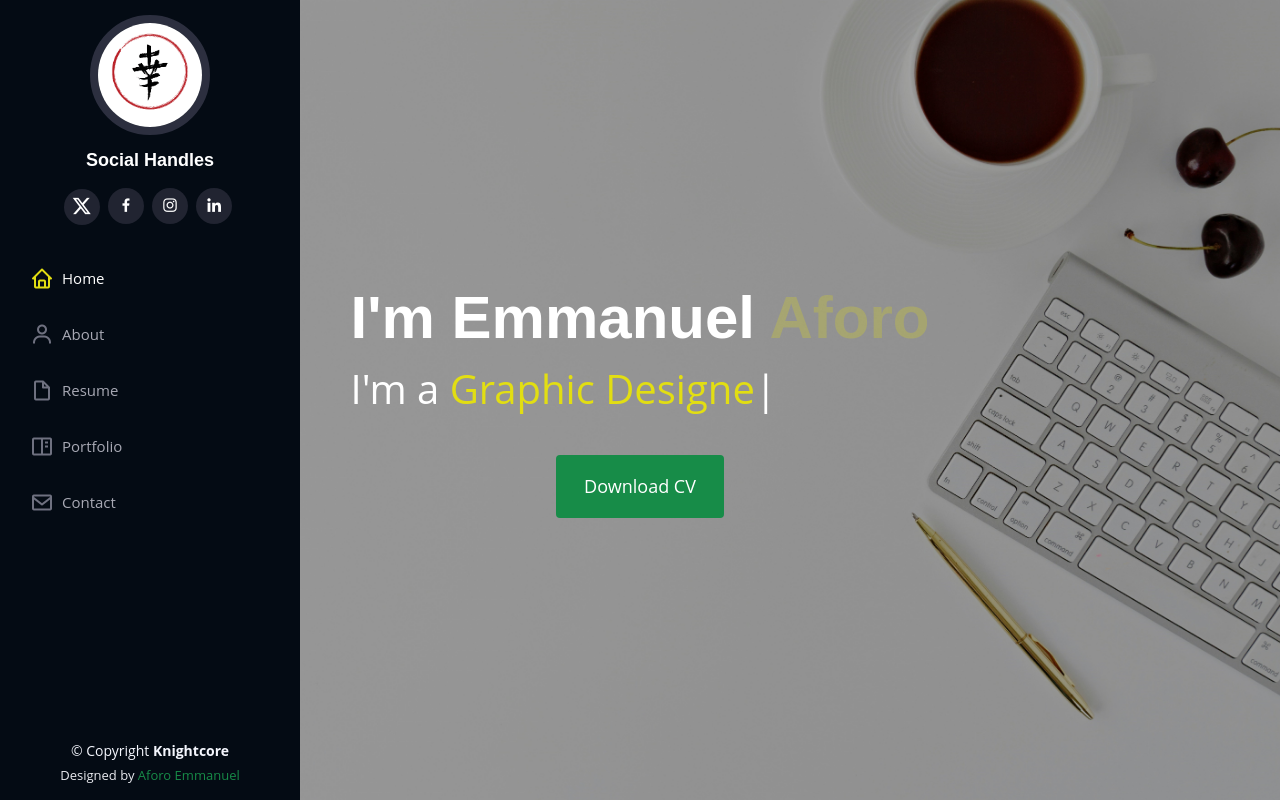
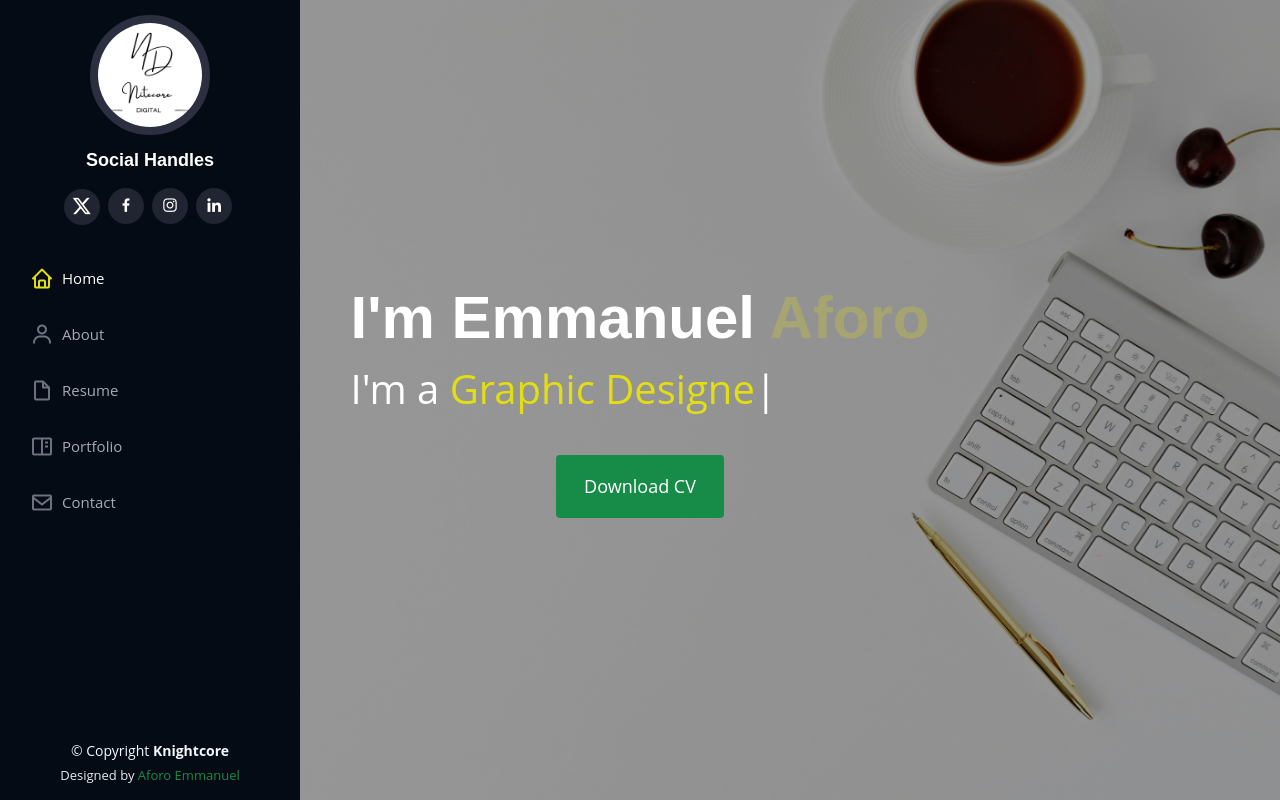
Before and after one commit to Knightcore16/Nitecore-Digital, a plain HTML site: page index.html in a window 1280 px wide. Shown: the top 800 px of the page. Drawn offline with nearby package versions, Linux system fonts and the light colour scheme; a script that the page names is missing.

Commit message:
Final WOtk {2/12/2024}

```diff
--- a/index.html
+++ b/index.html
@@ -53,7 +53,7 @@
     <header id="header">
       <div class="d-flex flex-column">
         <div class="profile">
-          <img src="img/guest.png" alt="" class="img-fluid rounded-circle" />
+          <img src="img/2.png" alt="" class="img-fluid rounded-circle" />
           <h1
             class="text-light d-flex justify-content-center align-content-center"
           >
```
Also changed, not shown: img/1.png (added), img/2.png (added).
